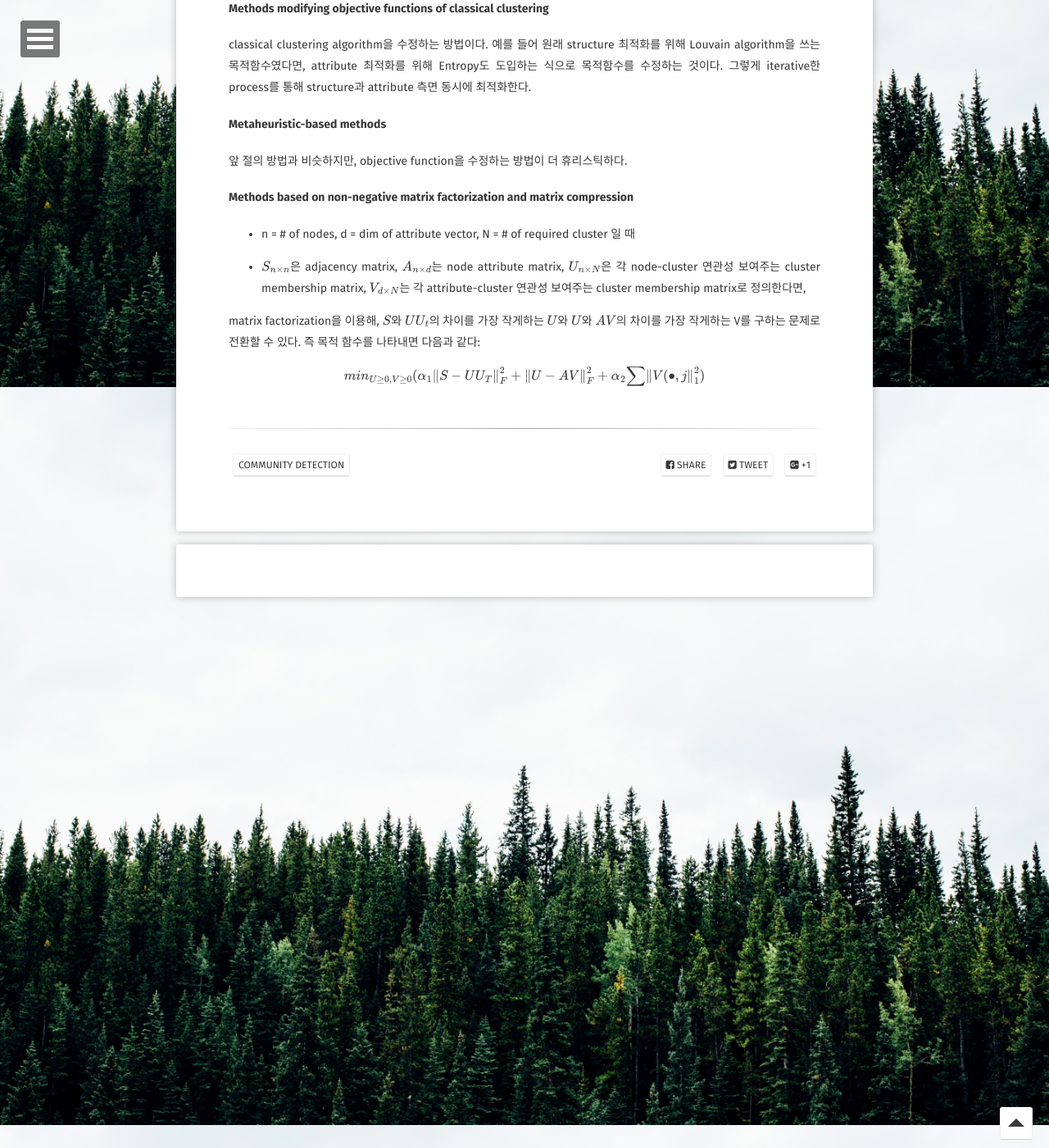
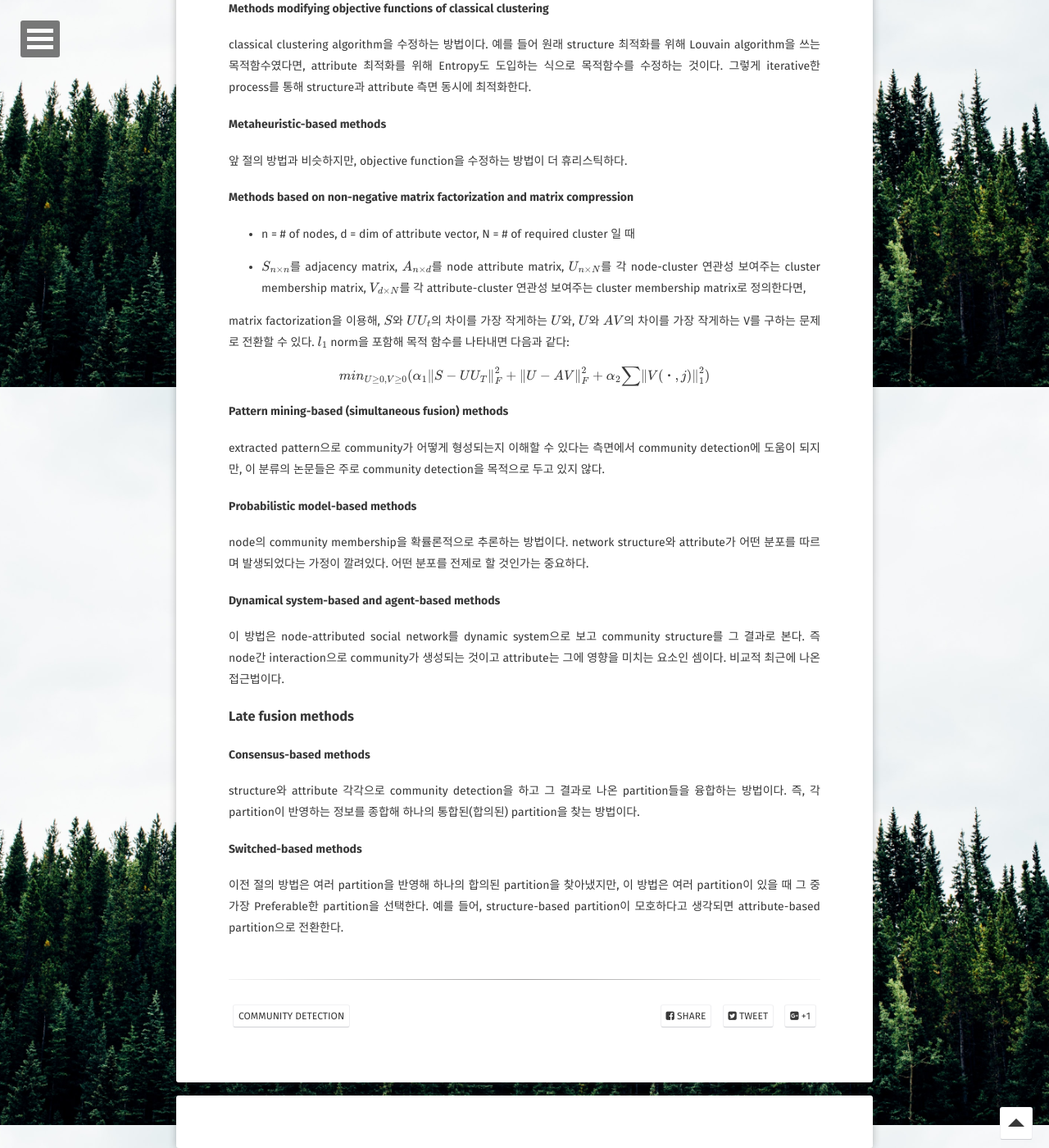
Before and after one commit to wey709/wey709.github.io, a Jekyll site: the page built from _posts/2020-12-04-cdm.md, in a window 1280 px wide and 1400 px high, scrolled down 2228 px. Shown: the whole window at 82% size. Built offline with Jekyll 4.4.1, drawn with Linux system fonts in a browser that asks for light colours; some web fonts are replaced; formulas are drawn with MathJax 3; comment, search, counter and statistics services are not loaded; some of the changed text lies outside the part shown.

Commit message:
Update 2020-12-04-cdm.md

```diff
--- a/_posts/2020-12-04-cdm.md
+++ b/_posts/2020-12-04-cdm.md
@@ -10,7 +10,7 @@ comments: true
 정리한 논문: Chunaev, Petr. "Community detection in node-attributed social networks: a survey." Computer Science Review 37 (2020): 100286.
 
 social network에 node간 connection 정보 뿐만 아니라 node의 attribute 정보가 있는 경우, 두 정보 모두 이용해서 community detection을 할 수 있다.
-어떤 식으로 두 정보를 같이 이용하는지에 따라 methods가 크게 3가지로 나뉘고, 각 method 안에서도 세부적인 내용에 따라 또 나뉘는데 대강 정리하기 위해 포스팅한다.
+어떤 식으로 두 정보를 같이 이용하는지에 따라 methods가 크게 3가지로 나뉘고, 각 method 안에서도 세부적인 내용에 따라 또 나뉘는데 분류를 대강 정리하기 위해 포스팅한다.
 
 
 ### Community detection problem for node-attributed social networks
@@ -80,8 +80,27 @@ classical clustering algorithm을 수정하는 방법이다. 예를 들어 원
 - n = # of nodes, d = dim of attribute vector, N = # of required cluster 일 때
 
 
-- \\(S_{n{\times}n}\\)은 adjacency matrix, \\(A_{n{\times}d}\\)는 node attribute matrix, \\(U_{n{\times}N}\\)은 각 node-cluster 연관성 보여주는 cluster membership matrix, \\(V_{d{\times}N}\\)는 각 attribute-cluster 연관성 보여주는 cluster membership matrix로 정의한다면,
+- \\(S_{n{\times}n}\\)를 adjacency matrix, \\(A_{n{\times}d}\\)를 node attribute matrix, \\(U_{n{\times}N}\\)를 각 node-cluster 연관성 보여주는 cluster membership matrix, \\(V_{d{\times}N}\\)를 각 attribute-cluster 연관성 보여주는 cluster membership matrix로 정의한다면,
 
-matrix factorization을 이용해, \\(S\\)와 \\(UU_t\\)의 차이를 가장 작게하는 \\(U\\)와 \\(U\\)와 \\(AV\\)의 차이를 가장 작게하는 V를 구하는 문제로 전환할 수 있다.
-즉 목적 함수를 나타내면 다음과 같다:
-\\[min_{U{\ge}0, V{\ge}0}({\alpha}_1{\lVert {S-UU_T}\rVert}_F^2 + {\lVert {U-AV}\rVert}_F^2 + {\alpha}_2{\sum}{\lVert {V(∙,j}\rVert}_1^2) \\]
+matrix factorization을 이용해, \\(S\\)와 \\(UU_t\\)의 차이를 가장 작게하는 \\(U\\)와, \\(U\\)와 \\(AV\\)의 차이를 가장 작게하는 V를 구하는 문제로 전환할 수 있다.
+\\(l_1\\) norm을 포함해 목적 함수를 나타내면 다음과 같다:
+\\[min_{U{\ge}0, V{\ge}0}({\alpha}_1{\lVert {S-UU_T}\rVert}_F^2 + {\lVert {U-AV}\rVert}_F^2 + {\alpha}_2{\sum}{\lVert {V(・,j)}\rVert}_1^2) \\]
+
+#### Pattern mining-based (simultaneous fusion) methods
+extracted pattern으로 community가 어떻게 형성되는지 이해할 수 있다는 측면에서 community detection에 도움이 되지만, 이 분류의 논문들은 주로 community detection을 목적으로 두고 있지 않다.
+
+#### Probabilistic model-based methods
+node의 community membership을 확률론적으로 추론하는 방법이다. network structure와 attribute가 어떤 분포를 따르며 발생되었다는 가정이 깔려있다.
+어떤 분포를 전제로 할 것인가는 중요하다.
+
+#### Dynamical system-based and agent-based methods
+이 방법은 node-attributed social network를 dynamic system으로 보고 community structure를 그 결과로 본다. 즉 node간 interaction으로 community가 생성되는 것이고 attribute는 그에 영향을 미치는 요소인 셈이다. 비교적 최근에 나온 접근법이다.
+
+
+### Late fusion methods
+
+#### Consensus-based methods
+structure와 attribute 각각으로 community detection을 하고 그 결과로 나온 partition들을 융합하는 방법이다. 즉, 각 partition이 반영하는 정보를 종합해 하나의 통합된(합의된) partition을 찾는 방법이다.
+
+#### Switched-based methods
+이전 절의 방법은 여러 partition을 반영해 하나의 합의된 partition을 찾아냈지만, 이 방법은 여러 partition이 있을 때 그 중 가장 Preferable한 partition을 선택한다. 예를 들어, structure-based partition이 모호하다고 생각되면 attribute-based partition으로 전환한다.
```
Also changed, not shown: other parts of _posts/2020-12-04-cdm.md (+1 -1 lines).
